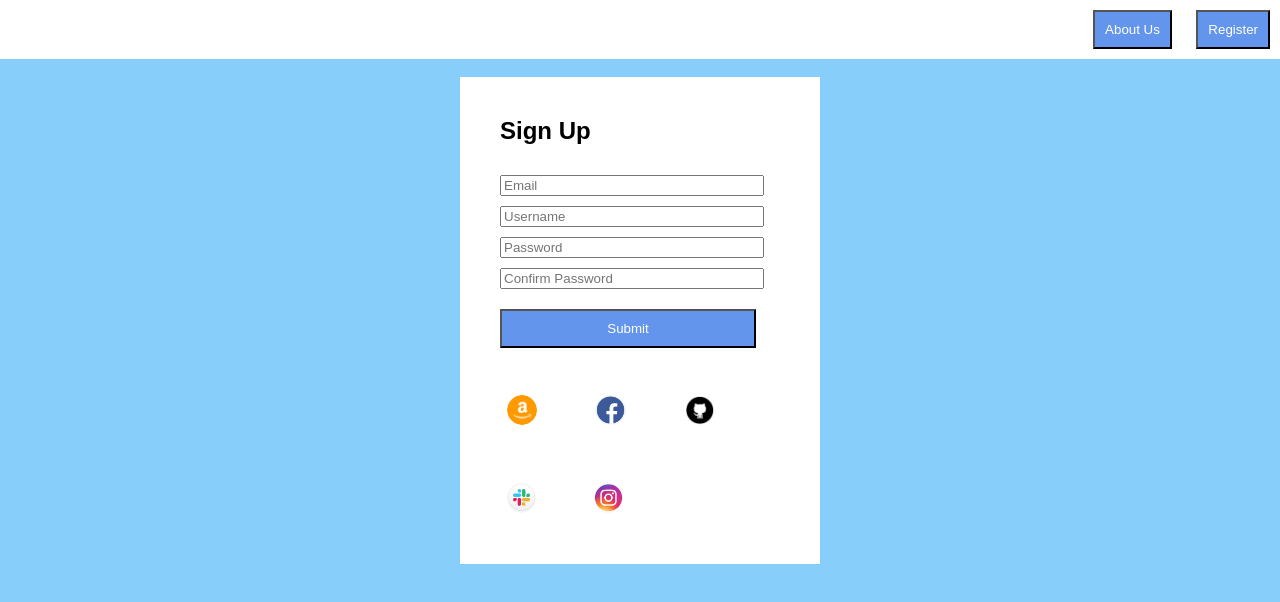
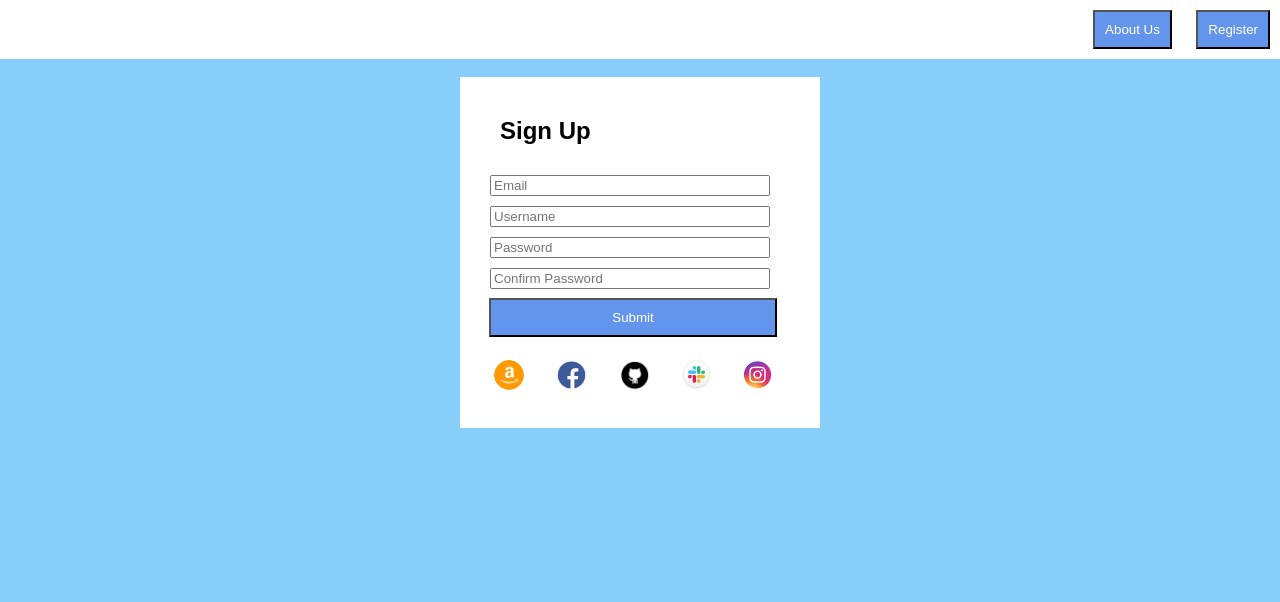
Before and after one commit to laurenbmarch/HTMLRegisterPage, a plain HTML site: page index.html in a window 1280 px wide. Drawn offline with Linux system fonts and the light colour scheme.

Commit message:
Third Commit

```diff
--- a/main.css
+++ b/main.css
@@ -11,9 +11,9 @@ h2 {
 }
 
 input {
-    margin-left: 20px;
+    margin-left: 10px;
     margin-top: 10px;
-    width: 80%;
+    width: 85%;
 
 }
 .signupform {
@@ -42,15 +42,15 @@ input {
     background-color:cornflowerblue;
     color: white;
     padding: 10px 10px;
-    margin: 20px 20px;
-    width: 80%;
+    margin: 9px 9px;
+    width: 90%;
 
 }
 
 .pic-set {
     height: 30px;
     border-radius: 50%;
-    padding: 17px;
-    margin: 10px;
+    padding: 5px;
+    margin: 9px;
 
 }
```
